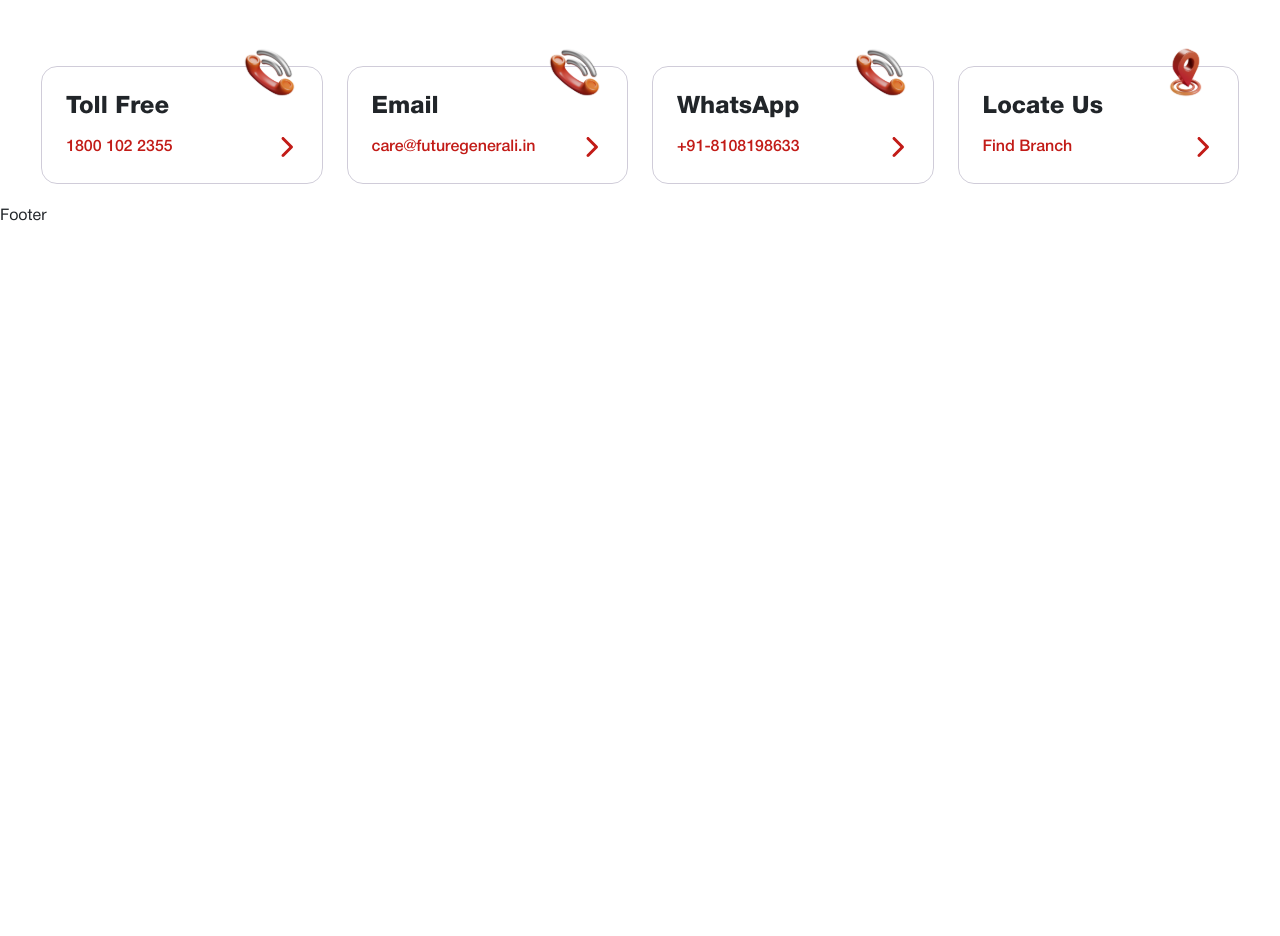
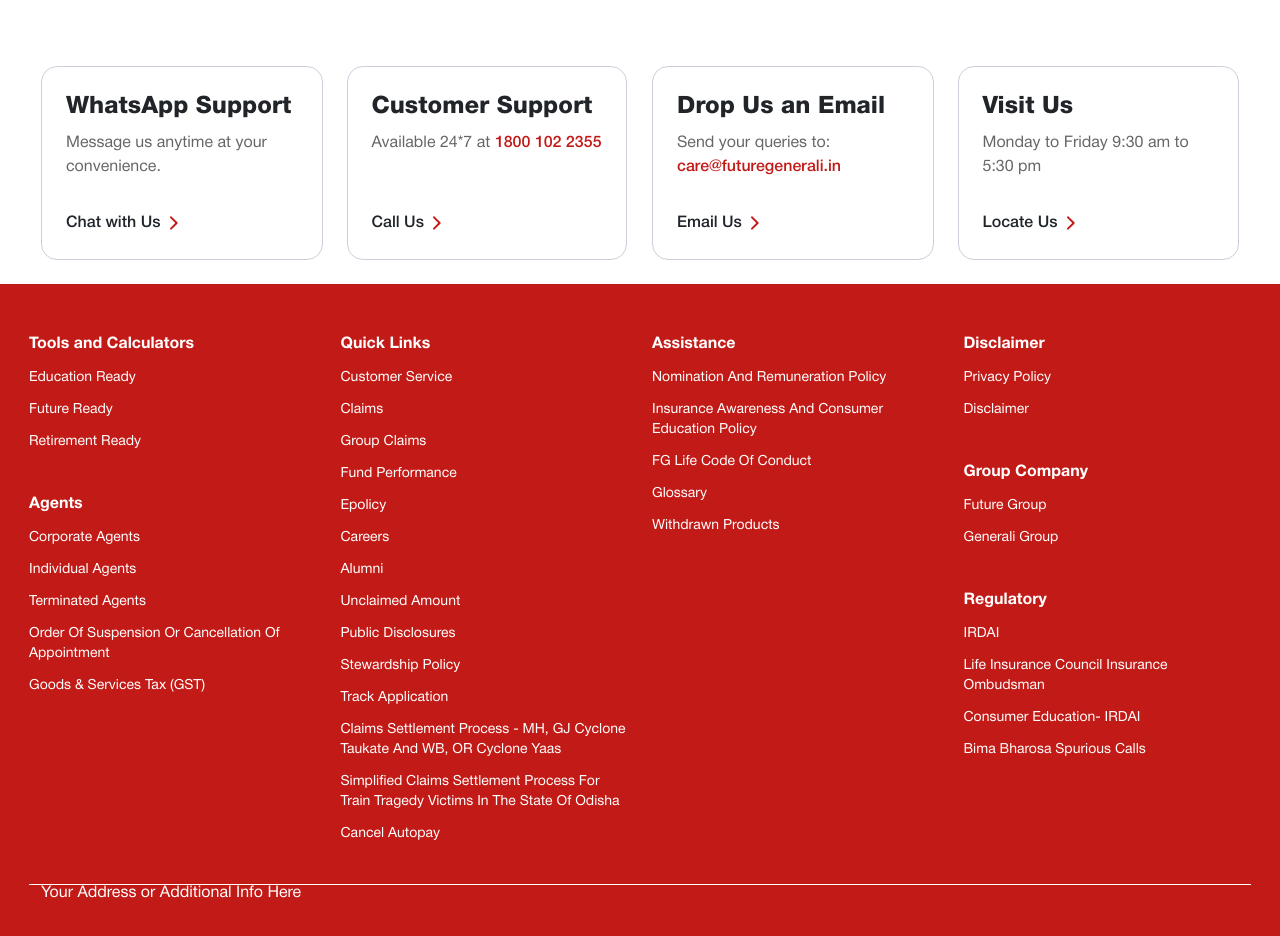
Before and after one commit to Ujjal-Techved/Test-Repo, a Next.js app: page /branch-locator in a window 1280 px wide. Shown: the part 1140-2076 px from the top of the page. Before the commit the page ends 1364 px from the top, so only its background shows below. Built offline with nearby package versions, Linux system fonts and the light colour scheme.

Commit message:
footer WIP

```diff
--- a/components/BranchLocator/InfoCard/InfoCard.jsx
+++ b/components/BranchLocator/InfoCard/InfoCard.jsx
@@ -21,7 +21,7 @@
     return (
         <Row className={styles.info_cards_row}>
             {infoCardDetails.map((item, index) => (
-                <Col className={styles.info_cards_section} xs="12" sm="6" md="4" lg="4" key={index}>
+                <Col className={styles.info_cards_section} xs="12" lg="4" key={index}>
                     <div className={styles.info_cards}>
                         <h3 className={styles.info_cards_title}>{item.title}</h3>
                         <p className={styles.info_cards_subtitle}>{item.description}</p>
--- a/components/BranchLocator/ReachUsDigital/ReachUsDigital.jsx
+++ b/components/BranchLocator/ReachUsDigital/ReachUsDigital.jsx
@@ -6,32 +6,40 @@
 
     const reachUsCard = [
         {
-            title: 'Toll Free',
-            contact: '1800 102 2355',
-            link: '',
+            title: 'WhatsApp Support',
+            desc: 'Message us anytime at your convenience.',
+            contact: '',
+            linktext:'Chat with Us',
+            link: '/',
             arrow: '/images/reach-us/arrow-right.svg',
-            img: '/images/reach-us/phone.svg',
+
         },
         {
-            title: 'Email',
-            contact: 'care@futuregenerali.in',
-            link: '',
+            title: 'Customer Support',
+            desc: 'Available 24*7 at',
+            contact: ' 1800 102 2355',
+            linktext:'Call Us',
+            link: '/',
             arrow: '/images/reach-us/arrow-right.svg',
-            img: '/images/reach-us/phone.svg',
+
         },
         {
-            title: 'WhatsApp',
-            contact: '+91-8108198633',
-            link: '',
+            title: 'Drop Us an Email',
+            desc: 'Send your queries to: ',
+            contact: 'care@futuregenerali.in',
+            linktext:'Email Us',
+            link: 'care@futuregenerali.in',
             arrow: '/images/reach-us/arrow-right.svg',
-            img: '/images/reach-us/phone.svg',
+
         },
         {
-            title: 'Locate Us',
-            contact: 'Find Branch',
-            link: '',
+            title: 'Visit Us',
+            desc: 'Monday to Friday 9:30 am to 5:30 pm',
+            contact: '',
+            linktext:'Locate Us',
+            link: '/',
             arrow: '/images/reach-us/arrow-right.svg',
-            img: '/images/reach-us/map.svg',
+
         },
 
     ];
@@ -40,15 +48,21 @@
     return (
         <Row className={styles.reach_cards_row}>
             {reachUsCard.map((item, index) => (
-                <Col className={styles.reach_cards_section} xs="12" sm="6" md="3" lg="3" key={index}>
+                <Col className={styles.reach_cards_section + " d-flex"} xs="12"  lg="3" key={index}>
                     <div className={styles.reach_cards}>
                         <div className={styles.reach_us_text}>
                                 <h3 className={styles.reach_us_title}>{item.title}</h3>
-                                <img className={styles.reach_us_img} src={item.img}></img>
+                                <p className={styles.reach_us_desc}>{item.desc}
+                                    <span className={styles.reach_us_contact}>{item.contact}</span>
+                                </p>
+                                {/* <img className={styles.reach_us_img} src={item.img}></img> */}
                         </div>
                         <div className={styles.reach_us_link}>
-                                <h3 className={styles.reach_us_linktitle}>{item.contact}</h3>
-                                <img className={styles.reach_us_arrow} src={item.arrow}></img>
+                                <a href={item.link} className={styles.reach_us_linktext}>
+                                    {item.linktext}
+                                    <img className={styles.reach_us_arrow} src={item.arrow}></img>
+                                </a>
+
                         </div>
                     </div>
                 </Col>
--- a/components/BranchLocator/ReachUsDigital/ReachUsDigital.module.css
+++ b/components/BranchLocator/ReachUsDigital/ReachUsDigital.module.css
@@ -2,14 +2,20 @@
     padding-top: 40px;
 }
 
-.reach_us_text, .reach_us_link{
+/* .reach_us_text, .reach_us_link{
     display: flex;
     align-items: center;
     justify-content: space-between;
+} */
+
+.reach_us_link{
+    display: flex;
+    align-items: center;
+    gap: 4px;
 }
 
 .reach_us_link{
-    padding-top: 12px;
+    padding-top: 32px;
 }
 
 .reach_cards{
@@ -17,6 +23,9 @@
     border-radius: 16px;
     padding: 24px;
     margin-bottom: 24px;
+    display: flex;
+    flex-direction: column;
+    justify-content: space-between;
 }
 
 .reach_us_title{
@@ -26,11 +35,27 @@
     color: var(--fig-black);
 }
 
-.reach_us_linktitle{
+.reach_us_desc{
     font-size: 16px;
-    line-height: 21px;
+    line-height: 24px;
+    font-family: 'Helvetica-400';
+    color: var(--text-grey);
+    padding-top: 8px;
+}
+
+.reach_us_contact{
     font-family: 'Helvetica-500';
     color: var(--fgi-red);
+}
+
+.reach_us_linktext{
+    font-size: 16px;
+    line-height: 24px;
+    font-family: 'Helvetica-500';
+    color: var(--fgi-black);
+    text-decoration: none;
+    display: flex;
+    gap: 4px;
 }
 
 .reach_us_img{
@@ -42,4 +67,9 @@
         padding-top: 24px;
     }
 
+    .reach_cards{
+        width: 100%;
+        min-height: 193px;
+    }
+
 }
--- a/components/Common/Footer/Footer.jsx
+++ b/components/Common/Footer/Footer.jsx
@@ -1,10 +1,143 @@
-import React from 'react'
-import styles from './Footer.module.css'
+import React from "react";
+import styles from "./Footer.module.css";
+import { Col, Row } from "reactstrap";
 
 const Footer = () => {
+  const footerData = [
+    {
+      column: 1,
+      sections: [
+        {
+          title: "Tools and Calculators",
+          links: [
+            { name: "Education Ready", href: "/" },
+            { name: "Future Ready", href: "/" },
+            { name: "Retirement Ready", href: "/" },
+          ],
+        },
+        {
+          title: "Agents",
+          links: [
+            { name: "Corporate Agents", href: "/" },
+            { name: "Individual Agents", href: "/" },
+            { name: "Terminated Agents", href: "/" },
+            { name: "Order Of Suspension Or Cancellation Of Appointment", href: "/" },
+            { name: "Goods & Services Tax (GST)", href: "/" },
+          ],
+        },
+      ],
+    },
+    {
+      column: 2,
+      sections: [
+        {
+          title: "Quick Links",
+          links: [
+            { name: "Customer Service", href: "/" },
+            { name: "Claims", href: "/" },
+            { name: "Group Claims", href: "/" },
+            { name: "Fund Performance", href: "/" },
+            { name: "Epolicy", href: "/" },
+            { name: "Careers", href: "/" },
+            { name: "Alumni", href: "/" },
+            { name: "Unclaimed Amount", href: "/" },
+            { name: "Public Disclosures", href: "/" },
+            { name: "Stewardship Policy", href: "/" },
+            { name: "Track Application", href: "/" },
+            { name: "Claims Settlement Process - MH, GJ Cyclone Taukate And WB, OR Cyclone Yaas", href: "/" },
+            { name: "Simplified Claims Settlement Process For Train Tragedy Victims In The State Of Odisha", href: "/" },
+            { name: "Cancel Autopay", href: "/" },
+          ],
+        },
+      ],
+    },
+    {
+      column: 3,
+      sections: [
+        {
+          title: "Assistance",
+          links: [
+            { name: "Nomination And Remuneration Policy", href: "/" },
+            { name: "Insurance Awareness And Consumer Education Policy", href: "/" },
+            { name: "FG Life Code Of Conduct", href: "/" },
+            { name: "Glossary", href: "/" },
+            { name: "Withdrawn Products", href: "/" },
+          ],
+        },
+      ],
+    },
+    {
+      column: 4,
+      sections: [
+        {
+          title: "Disclaimer",
+          links: [
+            { name: "Privacy Policy", href: "/" },
+            { name: "Disclaimer", href: "/" },
+          ],
+        },
+        {
+          title: "Group Company",
+          links: [
+            { name: "Future Group", href: "/" },
+            { name: "Generali Group", href: "/" },
+          ],
+        },
+        {
+          title: "Regulatory",
+          links: [
+            { name: "IRDAI", href: "/" },
+            { name: "Life Insurance Council Insurance Ombudsman", href: "/" },
+            { name: "Consumer Education- IRDAI", href: "/" },
+            { name: "Bima Bharosa Spurious Calls", href: "/" },
+          ],
+        },
+      ],
+    },
+  ];
+
+
   return (
-    <div>Footer</div>
-  )
-}
+    <footer className={styles.footer}>
+      <div className={`${styles.footer_wrapper} container`}>
+        <div className={styles.footer_main}>
+          <Row>
+            {footerData.map((columnData, colIndex) => (
+              <Col key={colIndex} xs="12" lg="3">
+                {columnData.sections.map((section, sectionIndex) => (
+                  <div
+                    key={sectionIndex}
+                    className={styles.footer_links_container}
+                  >
+                    <div className={styles.footer_links_title} role="button">
+                      {section.title}
+                    </div>
+                    <ul className={styles.footer_links_list}>
+                      {section.links.map((link, linkIndex) => (
+                        <li key={linkIndex}>
+                          <a
+                            href={link.href}
+                            target="_self"
+                            className={styles.footer_link}
+                          >
+                            {link.name}
+                          </a>
+                        </li>
+                      ))}
+                    </ul>
+                  </div>
+                ))}
+              </Col>
+            ))}
+          </Row>
+        </div>
+        <div className="footer_address container">
+          Your Address or Additional Info Here
+        </div>
+      </div>
+      <div className="footer_bottom_bar container"></div>
+    </footer>
+  );
+};
 
-export default Footer
+export default Footer;
--- a/components/Common/Footer/Footer.module.css
+++ b/components/Common/Footer/Footer.module.css
@@ -0,0 +1,32 @@
+.footer{
+    background-color: var(--fgi-red);
+}
+
+.footer_wrapper{
+    color: var(--background-color);
+    padding: 48px 0px;
+}
+
+.footer_links_container{
+    padding-bottom: 40px;
+}
+
+.footer_links_title{
+    font-size: 16px;
+    line-height: 24px;
+    font-family: 'Helvetica-700';
+}
+
+.footer_links_list li a {
+    text-decoration: none;
+    font-size: 14px;
+    line-height: 20px;
+    font-family: 'Helvetica-400';
+    color: var(--background-color);
+    padding-top: 12px;
+    display: inline-block;
+}
+
+.footer_main{
+    border-bottom: 1px solid var(--background-color);
+}
```
Also changed, not shown: public/images/reach-us/arrow-right.svg.
